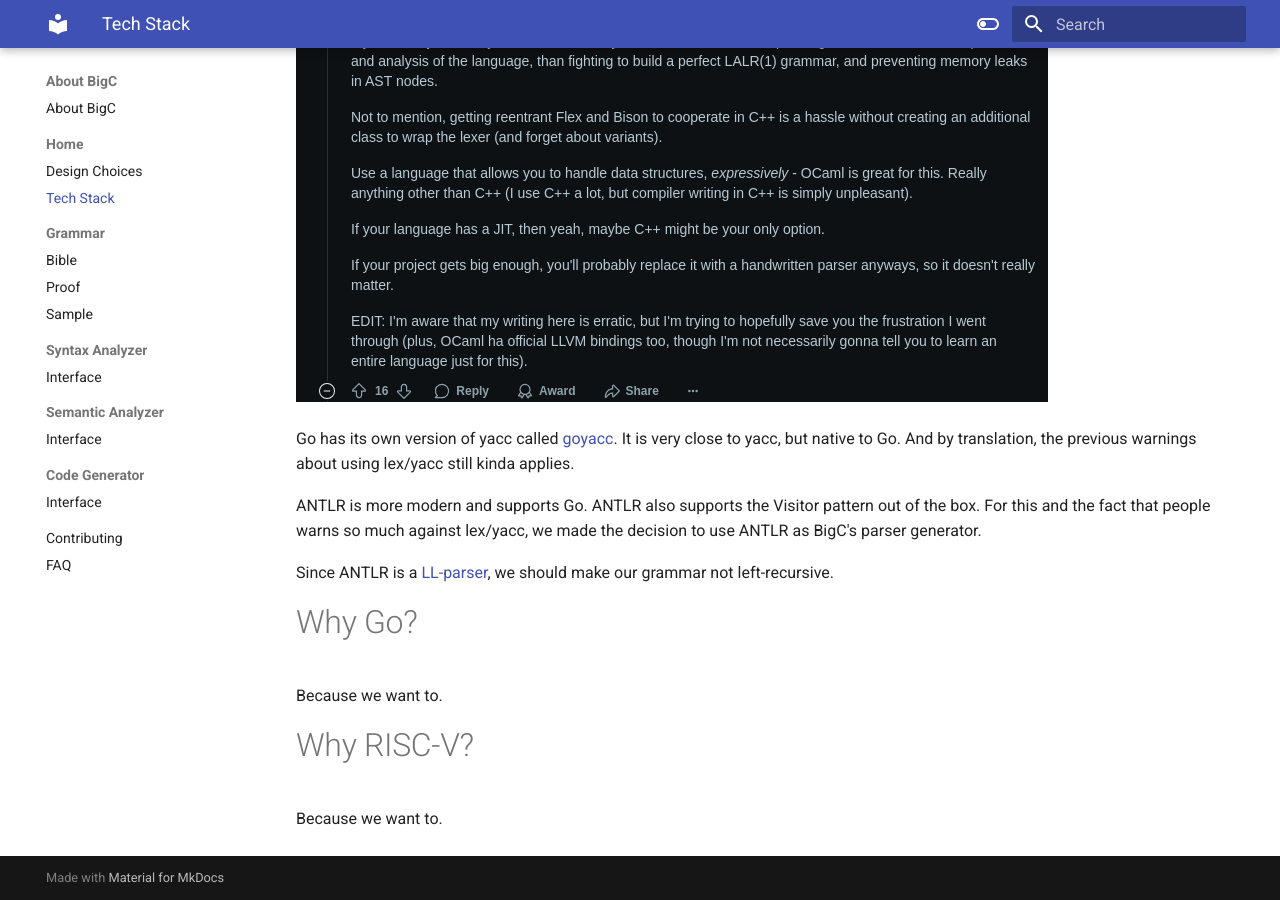
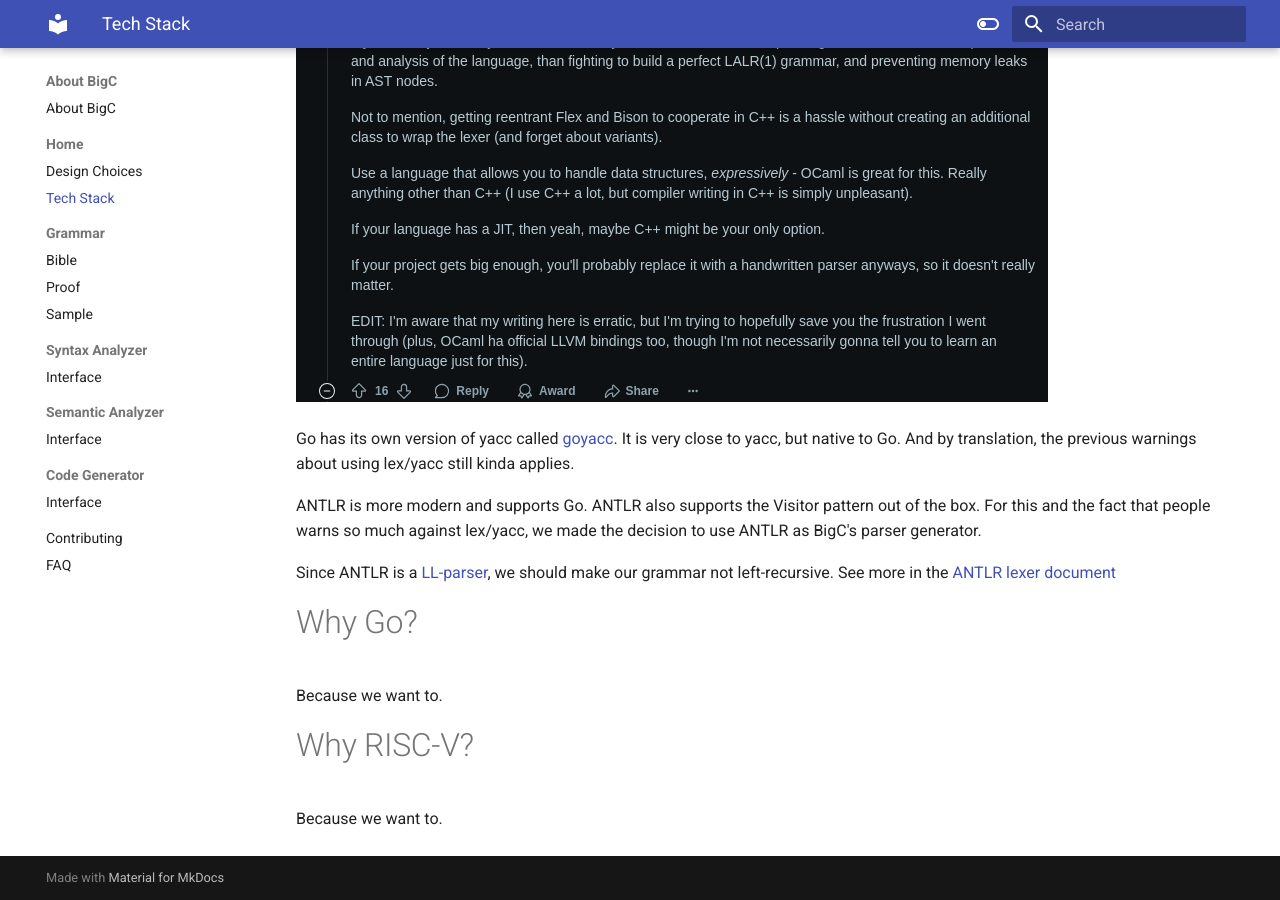
Before and after one commit to GoBigC/wiki, an MkDocs documentation site: the page built from docs/0-housekeeping/techStack.md, in a window 1280 px wide and 900 px high, scrolled down 677 px. Built offline with MkDocs 1.6.1 and Material for MkDocs 9.7.7, drawn with Linux system fonts in a browser that asks for light colours.

Commit message:
add resource for antlr

```diff
--- a/docs/0-housekeeping/techStack.md
+++ b/docs/0-housekeeping/techStack.md
@@ -9,7 +9,7 @@ Go has its own version of yacc called [goyacc](https://pkg.go.dev/golang.org/x/t
 
 ANTLR is more modern and supports Go. ANTLR also supports the Visitor pattern out of the box. For this and the fact that people warns so much against lex/yacc, we made the decision to use ANTLR as BigC's parser generator.
 
-Since ANTLR is a [LL-parser](https://blog.reverberate.org/2013/07/ll-and-lr-parsing-demystified.html), we should make our grammar not left-recursive.
+Since ANTLR is a [LL-parser](https://blog.reverberate.org/2013/07/ll-and-lr-parsing-demystified.html), we should make our grammar not left-recursive. See more in the [ANTLR lexer document](https://www.antlr2.org/doc/lexer.html)
 
 # Why Go?
 
```
Also changed, not shown: site/0-housekeeping/techStack/index.html, site/search/search_index.json.
